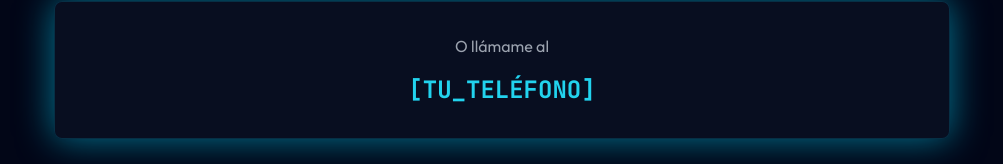
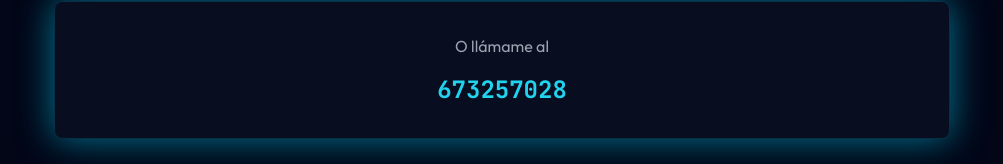
Before and after one commit to mdl92/mdomenech.github.io, a React (Create React App) app: page / in a window 1280 px wide. Shown: the part 5223-5387 px from the top of the page, without its empty margins (138-1141 px from the left). Built offline with nearby package versions, Linux system fonts and the light colour scheme.

Commit message:
Prueba cambio

```diff
--- a/src/PortfolioMiriam.jsx
+++ b/src/PortfolioMiriam.jsx
@@ -504,7 +504,7 @@ export default function Portfolio() {
 
             <div className="p-8 bg-slate-900/50 rounded-lg border border-cyan-500/20 animate-pulse-glow">
               <p className="text-gray-400 mb-4">O llámame al</p>
-              <p className="text-2xl font-bold text-cyan-400 mono">[TU_TELÉFONO]</p>
+              <p className="text-2xl font-bold text-cyan-400 mono">673257028</p>
             </div>
           </div>
         </section>
```
